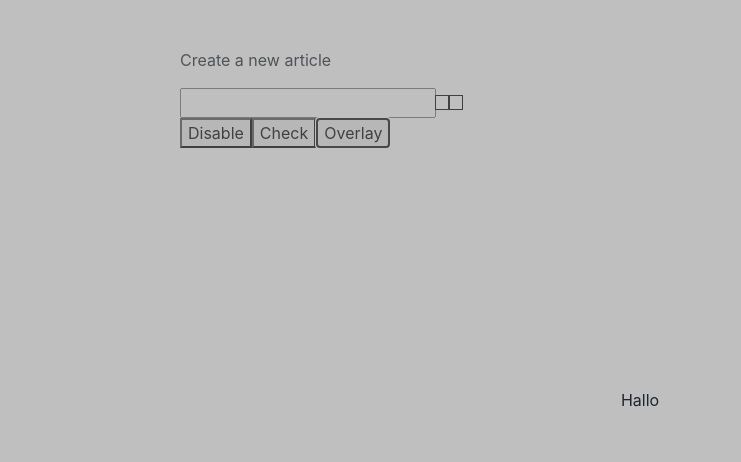
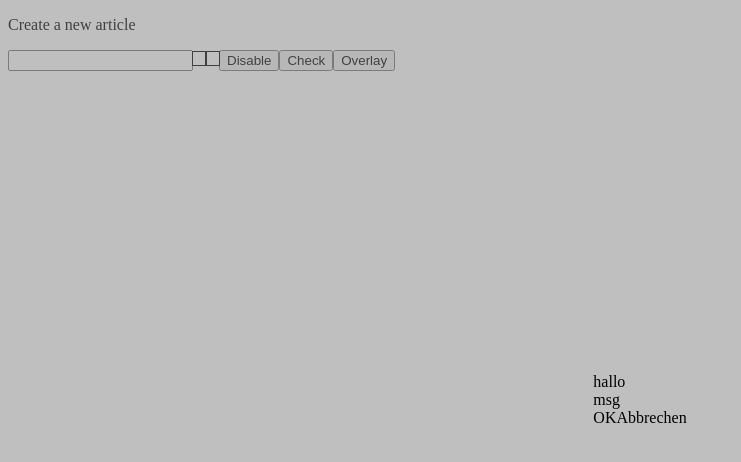
Before and after one commit to gabbersepp/react-components, a React app: page / in a window 1280 px wide. Both pictures are taken after a click on the button "Overlay". Shown: the top 462 px of the page, without its empty margins (0-741 px from the left). Built offline with nearby package versions, Linux system fonts and the light colour scheme.

Commit message:
add button + messagebox

```diff
--- a/src/index.html
+++ b/src/index.html
@@ -2,7 +2,6 @@
 <html lang="en">
 <head>
     <meta charset="utf-8">
-    <link rel="stylesheet" href="https://maxcdn.bootstrapcdn.com/bootstrap/4.0.0-beta.2/css/bootstrap.min.css" >
     <title>How to set up React, Webpack, and Babel</title>
 </head>
 <body>
--- /dev/null
+++ b/src/style/button.scss
@@ -0,0 +1,11 @@
+@import "./global.scss";
+
+.btn {
+    @extend .box-sizing;
+    cursor: pointer;
+    display: inline-block;
+
+    &.disabled {
+        cursor: default;
+    }
+}
--- a/src/style/checkbox.scss
+++ b/src/style/checkbox.scss
@@ -1,7 +1,7 @@
 @import "./global.scss";
 
 .chk-box {
-    @extend .border-box;
+    @extend .box-sizing;
     width: 13px;
     height: 13px;
     outline: 1px solid black;
--- a/src/style/global.scss
+++ b/src/style/global.scss
@@ -1,3 +1,3 @@
-.border-box {
+.box-sizing {
     box-sizing: border-box;
 }
--- /dev/null
+++ b/src/style/messagebox.scss
@@ -0,0 +1,3 @@
+.msg-box {
+
+}
--- a/src/ts/components/TsComp.tsx
+++ b/src/ts/components/TsComp.tsx
@@ -1,7 +1,7 @@
 import * as React from "react";
 import Input from "./../elements/Input";
 import Label from "./../elements/Label";
-import Overlay from "./../elements/Overlay";
+import MessageBox, { showOkCancel, hide } from "./messageBox/MessageBox";
 
 import Checkbox, { CheckboxCrossTypes } from "./../elements/Checkbox";
 import StateUtils from "../utils/StateUtils";
@@ -27,9 +27,9 @@ export default class TsComp extends React.Component<any, any> {
 
                 <button onClick={() => this.toggle("chkDisabled")}>Disable</button>
                 <button onClick={() => this.toggle("chkChecked")}>Check</button>
-                <button onClick={() => this.toggle("overlay")}>Overlay</button>
+                <button onClick={() => showOkCancel("hallo", "msg").then(() => hide()).catch(() => hide())}>Overlay</button>
 
-                {this.state.overlay ? (<Overlay>Hallo</Overlay>) : null}
+                <MessageBox></MessageBox>
             </div>
         )
     }
--- /dev/null
+++ b/src/ts/components/messageBox/IMsgBoxButton.tsx
@@ -0,0 +1,4 @@
+export interface IMsgBoxButton {
+    title: string;
+    onClick: () => void;
+}
--- /dev/null
+++ b/src/ts/components/messageBox/MessageBox.tsx
@@ -0,0 +1,66 @@
+import * as React from "react";
+import { IMessageBoxState } from "../../interfaces/IMessageBoxState";
+import StateUtils from "../../utils/StateUtils";
+import Overlay from "../../elements/Overlay";
+import "./../../../style/messagebox.scss";
+import { IMsgBoxButton } from "./IMsgBoxButton";
+import Button from "./../../elements/Button";
+
+let instance: MessageBox = null;
+const okCancelBtns: IMsgBoxButton[] = [{ title: "OK", onClick: null}, { title: "Abbrechen", onClick: null }];
+
+export function showOkCancel(title: string, msg: string): Promise<void> {
+    return new Promise((resolve: () => void, reject: () => void) => {
+        okCancelBtns[0].onClick = resolve;
+        okCancelBtns[1].onClick = reject;
+        instance.show(title, msg, okCancelBtns);
+    });
+}
+
+export function hide(): void {
+    instance.hide();
+}
+
+export default class MessageBox extends React.Component<{}, IMessageBoxState> {
+    constructor(props: {}) {
+        super(props);
+        this.state = {
+            show: false,
+            title: "",
+            msg: "",
+            buttons: []
+        }
+        instance = this;
+    }
+
+    public hide(): void {
+        const newObj: IMessageBoxState = StateUtils.newFromObj(this.state);
+        newObj.show = false;
+        this.setState(newObj);
+    }
+
+    public show(title: string, msg: string, buttons: IMsgBoxButton[]): void {
+        const newObj: IMessageBoxState = StateUtils.newFromObj(this.state);
+        newObj.title = title;
+        newObj.msg = msg;
+        newObj.show = true;
+        newObj.buttons = buttons;
+        this.setState(newObj);
+    }
+
+    public render(): JSX.Element {
+        const html: JSX.Element = (
+            <Overlay>
+                <div className="msg-box">
+                    <div className="title">{this.state.title}</div>
+                    <div className="msg">{this.state.msg}</div>
+                    <div className="buttons">
+                        {this.state.buttons.map(b => (<Button key={b.title} onClick={b.onClick} title={b.title}/>))}
+                    </div>
+                </div>
+            </Overlay>
+        );
+
+        return this.state.show ? html : null;
+    }
+}
--- /dev/null
+++ b/src/ts/elements/Button.tsx
@@ -0,0 +1,25 @@
+import * as React from "react";
+import { IButtonProps } from "../interfaces/IButtonProps";
+import { IButtonState } from "../interfaces/IButtonState";
+import "./../../style/button.scss";
+
+export default class Button extends React.Component<IButtonProps, IButtonState> {
+    constructor(props: IButtonProps) {
+        super(props);
+        this.state = {
+            disabled: props.disabled
+        }
+    }
+
+    render(): JSX.Element {
+        return (
+            <div className="btn" onClick={() => this.onClick()}>{this.props.title}</div>
+        )
+    }
+
+    private onClick(): void {
+        if (!this.state.disabled) {
+            this.props.onClick();
+        }
+    }
+}
--- /dev/null
+++ b/src/ts/interfaces/IButtonProps.d.ts
@@ -0,0 +1,5 @@
+export interface IButtonProps {
+    title: string;
+    disabled?: boolean;
+    onClick: () => void;
+}
--- /dev/null
+++ b/src/ts/interfaces/IButtonState.d.ts
@@ -0,0 +1,3 @@
+export interface IButtonState {
+    disabled?: boolean;
+}
```
Also changed, not shown: src/ts/interfaces/IMessageBoxState.d.ts (added, +8 -0 lines).
